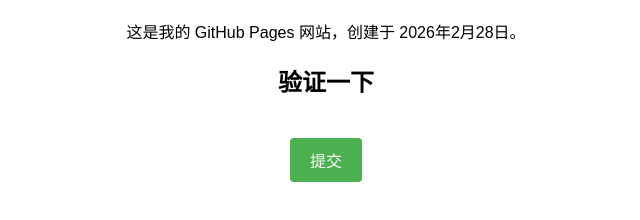
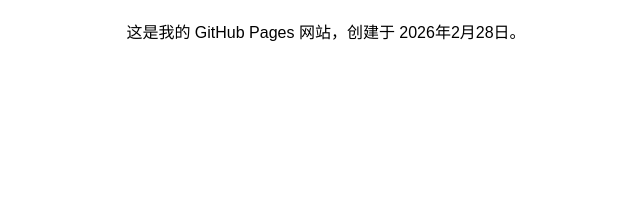
Before and after one commit to mc-kaikai/mc-kaikai.github.io, a plain HTML site: page index.html in a window 1280 px wide. Shown: the part 90-310 px from the top of the page, without its empty margins (314-954 px from the left). Drawn offline with Linux system fonts and the light colour scheme.

Commit message:
index.html

```diff
--- a/index.html
+++ b/index.html
@@ -4,8 +4,6 @@
     <meta charset="UTF-8">
     <meta name="viewport" content="width=device-width, initial-scale=1.0">
     <title>我的 GitHub 网站</title>
-    <!-- 添加 Turnstile 脚本 -->
-    <script src="https://challenges.cloudflare.com/turnstile/v0/api.js" async defer></script>
     <style>
         body {
             font-family: Arial, sans-serif;
@@ -17,47 +15,10 @@
         h1 {
             color: #333;
         }
-        .cf-turnstile {
-            margin: 20px auto;
-            display: flex;
-            justify-content: center;
-        }
-        button {
-            padding: 10px 20px;
-            font-size: 16px;
-            background-color: #4CAF50;
-            color: white;
-            border: none;
-            border-radius: 4px;
-            cursor: pointer;
-        }
     </style>
 </head>
 <body>
     <h1>🎉 欢迎来到我的网站！</h1>
     <p>这是我的 GitHub Pages 网站，创建于 2026年2月28日。</p>
-
-    <!-- 示例：带验证码的按钮 -->
-    <h2>验证一下</h2>
-
-    <!-- Turnstile 验证码容器（用你的 Site Key） -->
-    <div class="cf-turnstile" data-sitekey="0x4AAAAAACkI4dvwo8IRByr4"></div>
-
-    <button onclick="verifyAndSubmit()">提交</button>
-
-    <script>
-        function verifyAndSubmit() {
-            // 获取 Turnstile 生成的 token
-            const token = document.querySelector('[name="cf-turnstile-response"]')?.value;
-
-            if (token) {
-                alert('✅ 验证成功！Token: ' + token.substring(0, 20) + '...');
-                console.log('完整 token:', token);
-                // 这里可以把 token 发送给某个 API 做验证
-            } else {
-                alert('❌ 请先完成人机验证');
-            }
-        }
-    </script>
 </body>
 </html>
```
